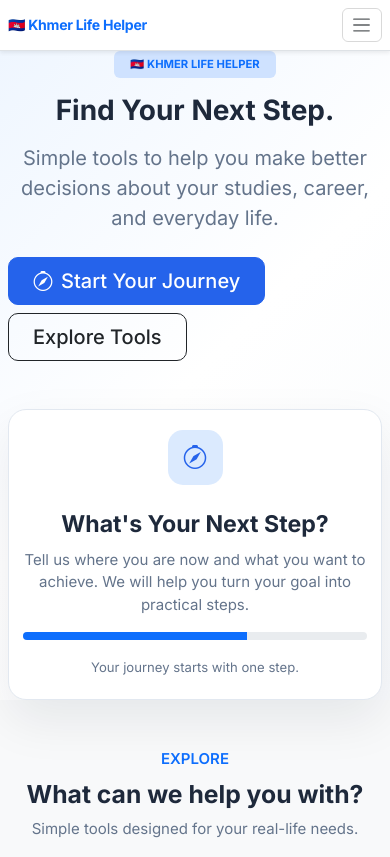
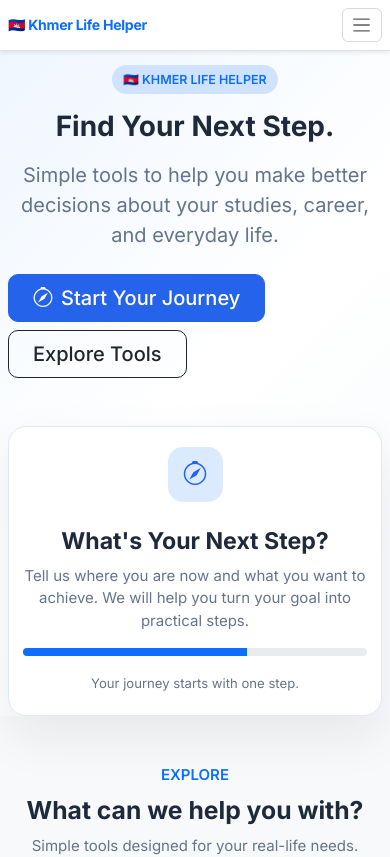
Before and after one commit to kimliheng95-smos/khmer-life-helper, a React (Vite) app: page /#/ in a window 390 px wide. Shown: the top 857 px of the page. Built offline with nearby package versions, Linux system fonts and the light colour scheme; a web font is replaced by a local one.

Commit message:
Fix responsive home badge

```diff
--- a/src/index.css
+++ b/src/index.css
@@ -10,11 +10,9 @@
   --success: #16a34a;
   --danger: #dc2626;
   --warning: #f59e0b;
-
   --dark: #0f172a;
   --text: #1e293b;
   --muted: #64748b;
-
   --border: #e2e8f0;
   --light: #f8fafc;
   --lighter: #f1f5f9;
@@ -193,6 +191,20 @@ body.khmer option {
   font-size: 32px;
 }
 
+/* Home Hero Badge */
+
+.home-badge {
+  display: inline-flex;
+  align-items: center;
+  gap: 5px;
+  margin-bottom: 18px;
+  padding: 8px 14px !important;
+  border-radius: 50px;
+  font-size: 0.9rem;
+  font-weight: 600;
+  line-height: 1.4;
+}
+
 .category-card {
   border-radius: 20px !important;
   transition: 0.25s ease;
@@ -1198,6 +1210,14 @@ body.khmer option {
   .navbar-toggler {
     padding: 5px 8px;
     font-size: 0.9rem;
+  }
+
+  /* Home Badge */
+  .home-badge {
+    margin-top: 12px;
+    margin-bottom: 18px;
+    padding: 7px 12px !important;
+    font-size: 0.82rem;
   }
 
   .hero-card,
@@ -1462,6 +1482,18 @@ body.khmer option {
     font-size: 0.88rem;
   }
 
+  .navbar-toggler {
+    margin-left: 8px;
+  }
+
+  /* Home Badge */
+  .home-badge {
+    margin-top: 14px;
+    margin-bottom: 16px;
+    padding: 6px 11px !important;
+    font-size: 0.78rem;
+  }
+
   .display-4 {
     font-size: 1.75rem;
   }
--- a/src/pages/Home.jsx
+++ b/src/pages/Home.jsx
@@ -11,7 +11,7 @@ function Home() {
         <div className="container">
           <div className="row align-items-center min-vh-75">
             <div className="col-lg-6">
-              <span className="badge bg-primary-subtle text-primary mb-3 px-3 py-2">
+              <span className="home-badge badge bg-primary-subtle text-primary px-3 py-2">
                 🇰🇭 {t("home.badge")}
               </span>
 
```
